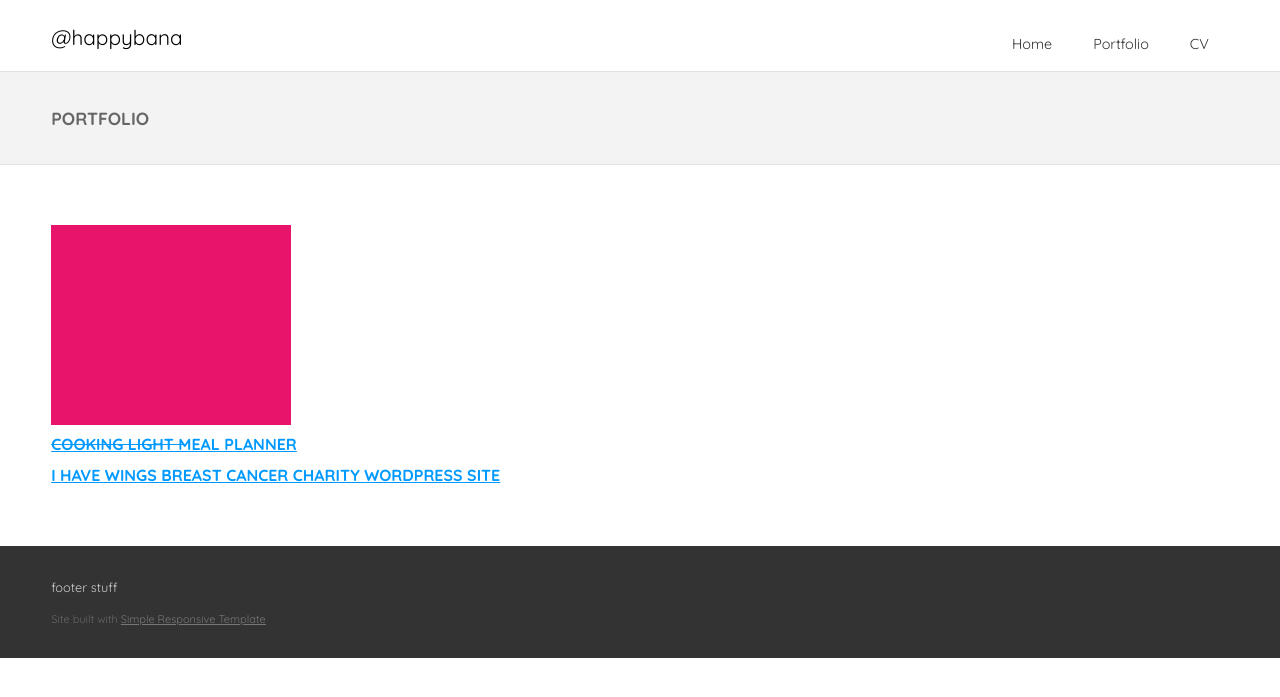
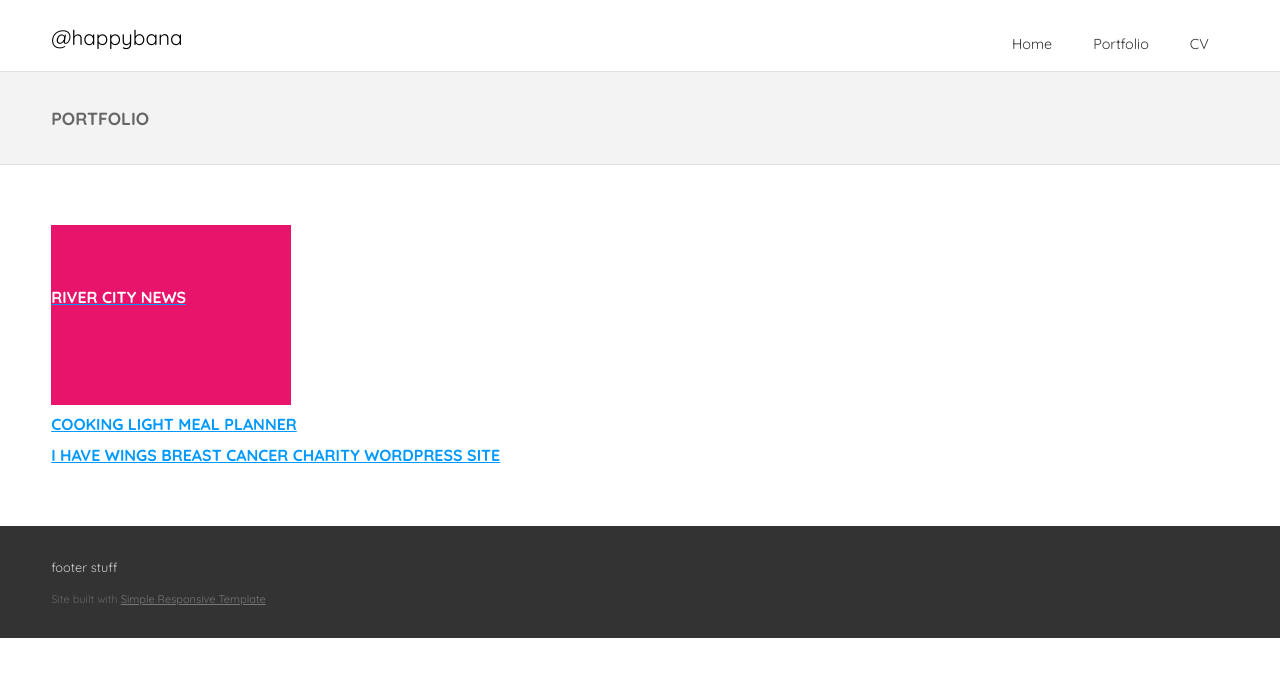
Before and after one commit to banbanbana/happybana.github.io, a Jekyll site: the page portfolio.html, which Jekyll copies as it is, in a window 1280 px wide. Shown: the top 697 px of the page. Built offline with Jekyll 4.4.1, drawn with Linux system fonts in a browser that asks for light colours; some web fonts are replaced.

Commit message:
Update colorblocks-style.css

```diff
--- a/css/colorblocks-style.css
+++ b/css/colorblocks-style.css
@@ -20,7 +20,7 @@ BASE (MOBILE) SIZE
 	height:180px;
 	background-color:#e8136a;
 	color:#fff;
-	padding-top:200px;
+	padding-top:60px;
 }
 
 #social {
```
